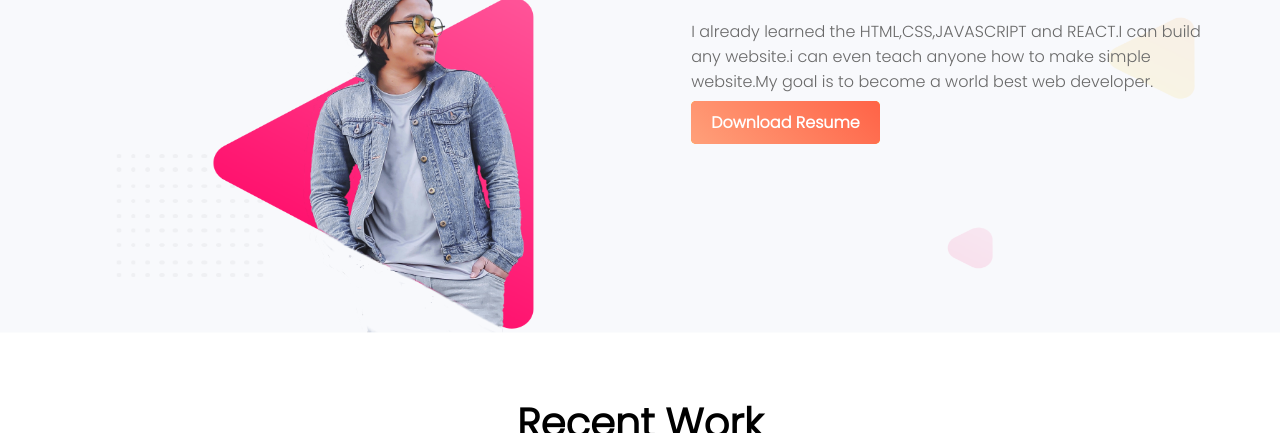
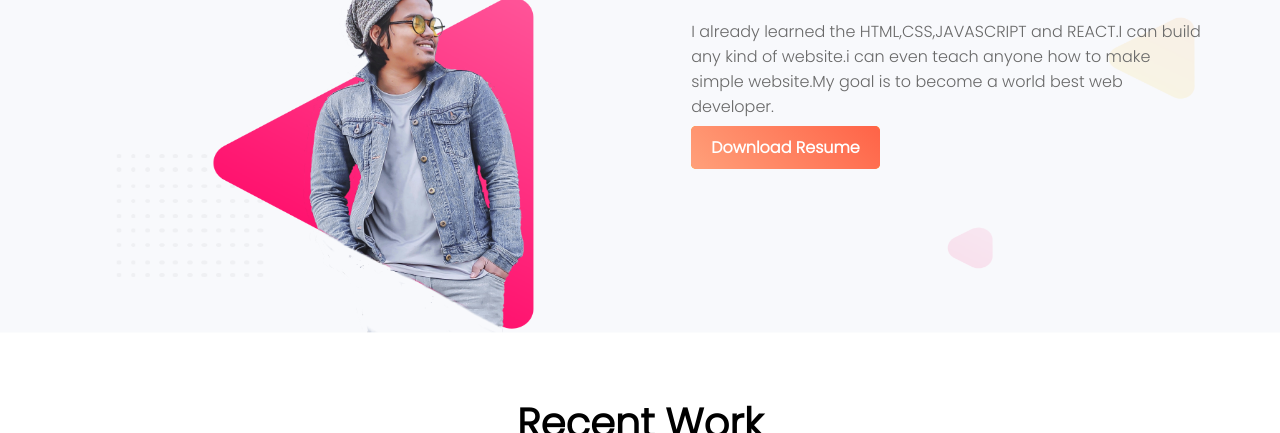
Before and after one commit to mdalamin15/personal-portfolio, a plain HTML site: page index.html in a window 1280 px wide. Shown: the part 667-1100 px from the top of the page. Drawn offline with Linux system fonts and the light colour scheme.

Commit message:
finished

```diff
--- a/index.html
+++ b/index.html
@@ -29,7 +29,7 @@
             <div class="half-width">
                 <h2>Biography</h2>
                 <p>
-                    I already learned the HTML,CSS,JAVASCRIPT and REACT.I can build any website.i can even teach anyone how to make simple website.My goal is to become a world best web developer.
+                    I already learned the HTML,CSS,JAVASCRIPT and REACT.I can build any kind of website.i can even teach anyone how to make simple website.My goal is to become a world best web developer.
                 </p>
                 <a class="link-button" target="_blank" href="https://www.facebook.com/profile.php?id=100010959421739&sk=photos_all">Download Resume</a>
 
--- a/style.css
+++ b/style.css
@@ -92,11 +92,12 @@ p{
     margin-left: 32%;
     margin-top: 3%;
 }
+.third{
+    background-image: url(images/footer-bg.png);
+    background-size: 100% 100%;
+}
+
 footer p{
     text-align: center;
     font-size: 12px;
 }
-.third{
-    background-image: url(images/footer-bg.png);
-    background-size: 100% 100%;
-}
```
